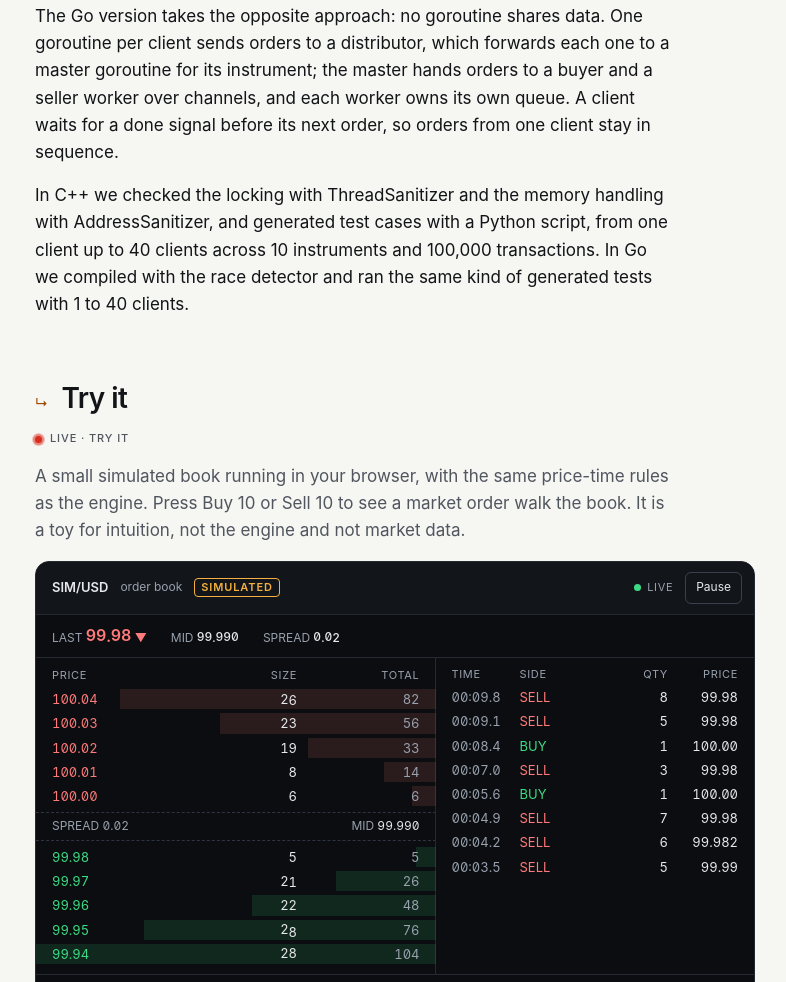
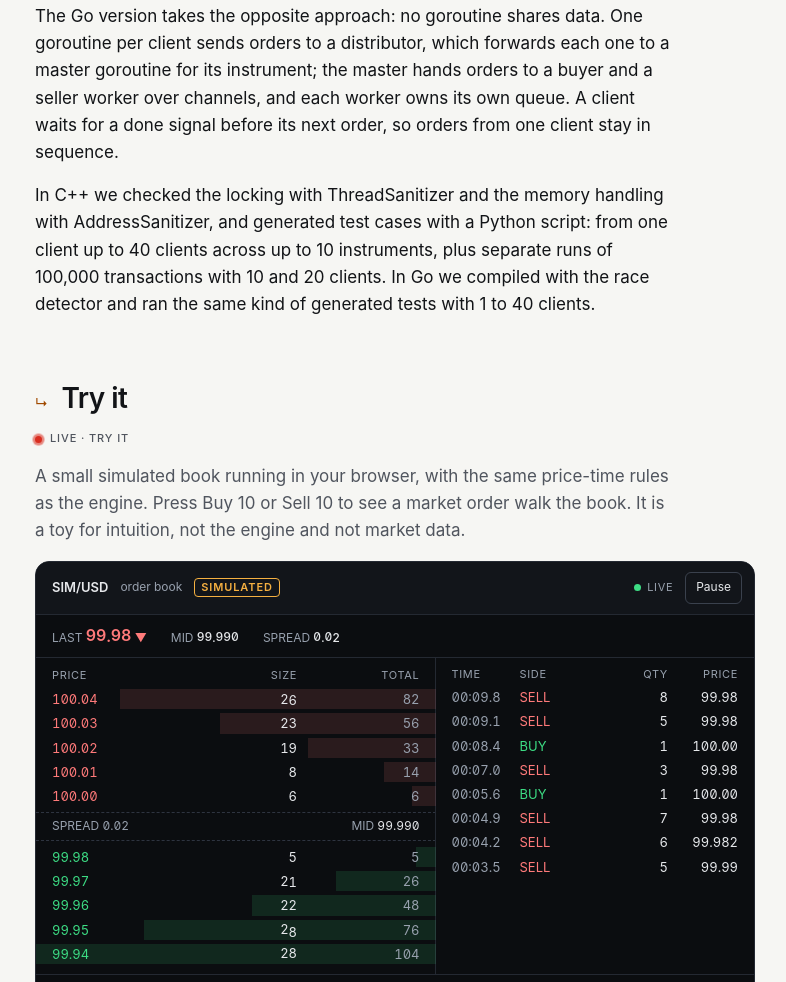
Before and after one commit to ngquyduc/www, an Astro site: page /work/matching-engine in a window 1280 px wide. Shown: the part 1599-2581 px from the top of the page, without its empty margins (53-839 px from the left). Built offline with nearby package versions, Linux system fonts and the light colour scheme; Astro itself is replaced by a stand-in of ours.

Commit message:
Matching engine: describe the generated test sets accurately
The scripts/ inputs go up to 40 clients and 10 instruments; the
100,000-transaction runs are separate, with 10 and 20 clients.

Co-Authored-By: Claude Opus 5.5 <noreply@anthropic.com>

```diff
--- a/src/content/work/matching-engine/index.mdx
+++ b/src/content/work/matching-engine/index.mdx
@@ -34,7 +34,7 @@ In C++, each client connection gets its own thread. An order first looks up its
 
 The Go version takes the opposite approach: no goroutine shares data. One goroutine per client sends orders to a distributor, which forwards each one to a master goroutine for its instrument; the master hands orders to a buyer and a seller worker over channels, and each worker owns its own queue. A client waits for a done signal before its next order, so orders from one client stay in sequence.
 
-In C++ we checked the locking with ThreadSanitizer and the memory handling with AddressSanitizer, and generated test cases with a Python script, from one client up to 40 clients across 10 instruments and 100,000 transactions. In Go we compiled with the race detector and ran the same kind of generated tests with 1 to 40 clients.
+In C++ we checked the locking with ThreadSanitizer and the memory handling with AddressSanitizer, and generated test cases with a Python script: from one client up to 40 clients across up to 10 instruments, plus separate runs of 100,000 transactions with 10 and 20 clients. In Go we compiled with the race detector and ran the same kind of generated tests with 1 to 40 clients.
 
 <TryIt />
 
```
